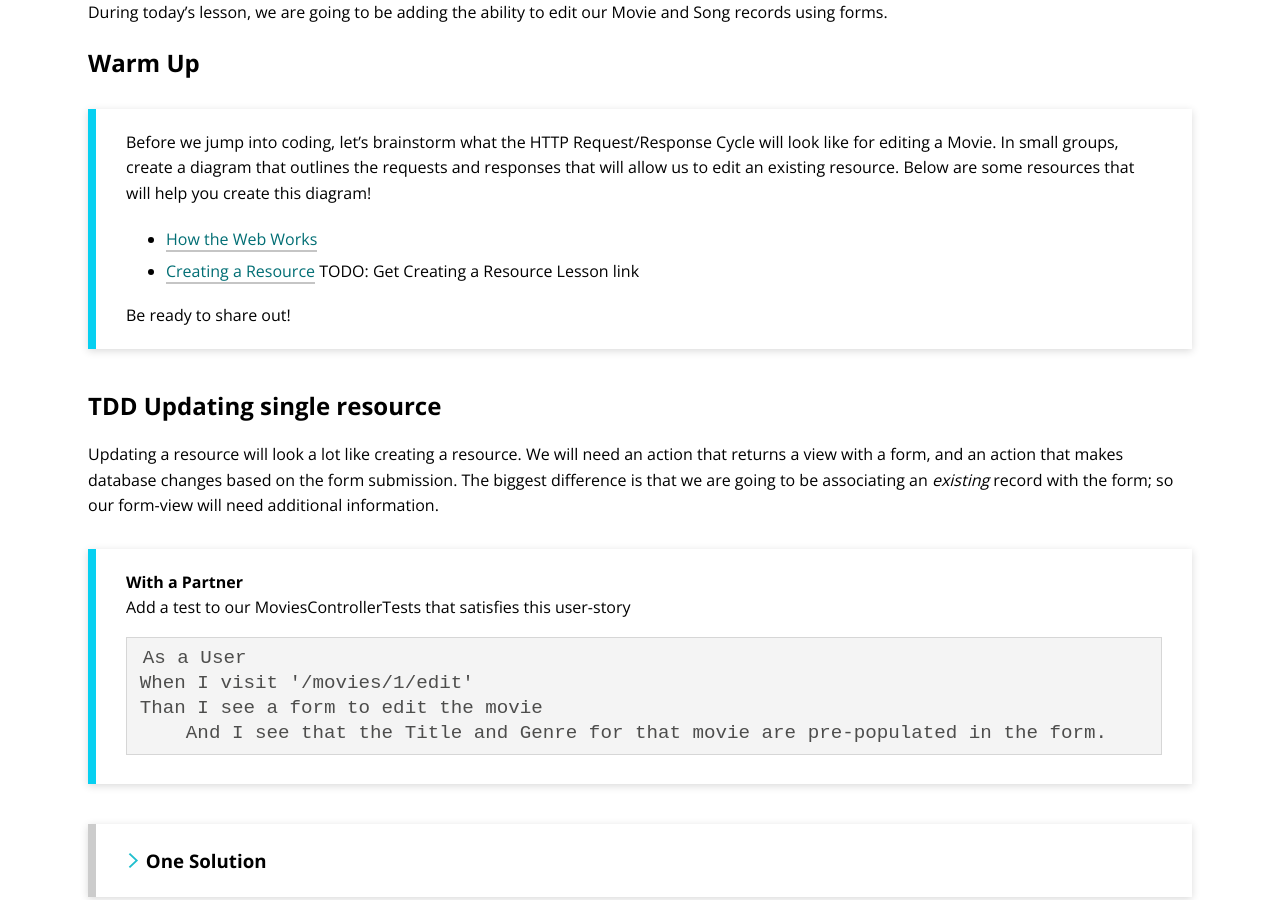
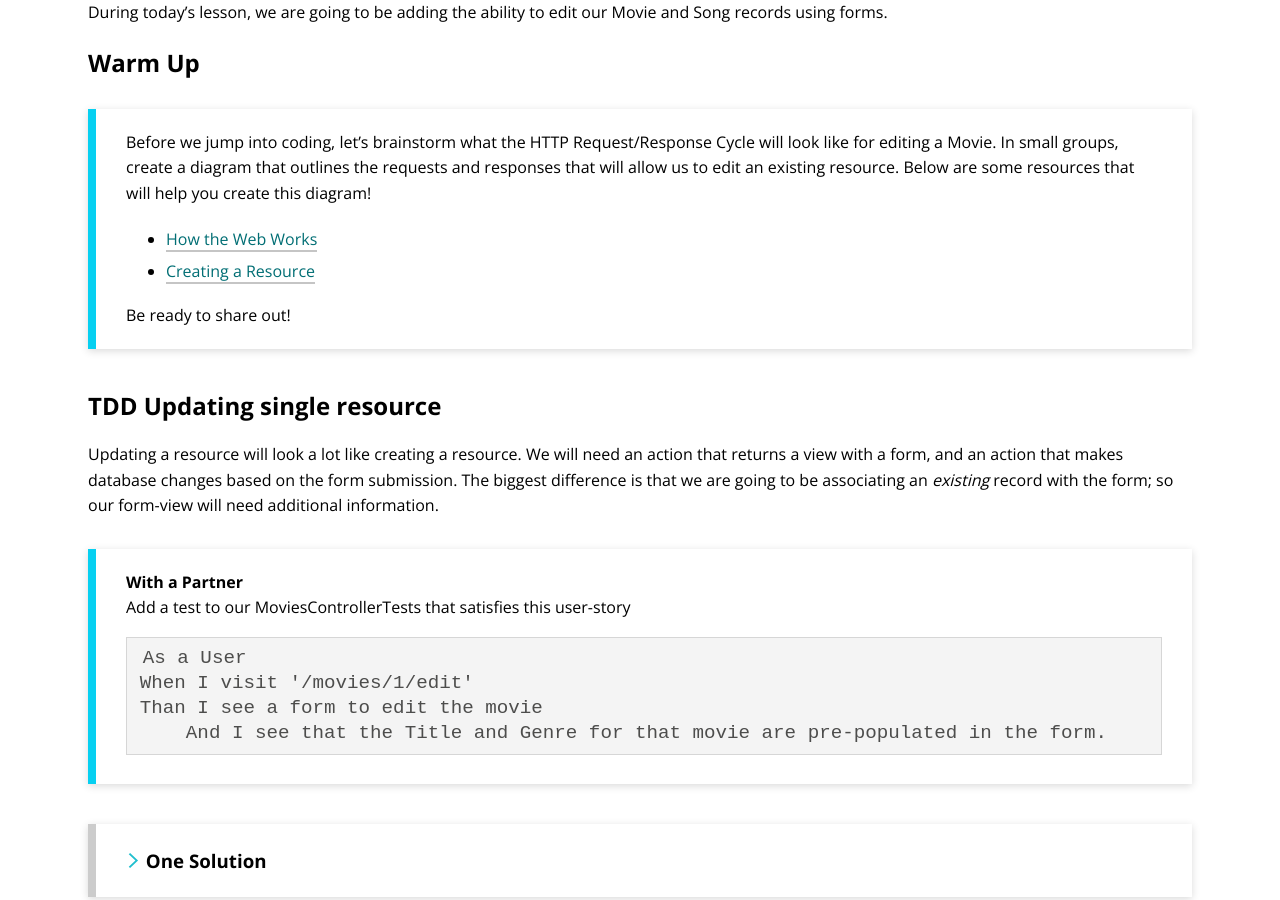
Before and after one commit to turingschool/launch-curriculum, a Jekyll site: the page built from module3/lessons/Week4/UpdatingResources.md, in a window 1280 px wide and 900 px high, scrolled down 389 px. Built offline with Jekyll 4.4.1, drawn with Linux system fonts in a browser that asks for light colours; nearby versions of some CDN libraries; comment, search, counter and statistics services are not loaded.

Commit message:
Add link to Creating a Resource

```diff
--- a/module3/lessons/Week4/UpdatingResources.md
+++ b/module3/lessons/Week4/UpdatingResources.md
@@ -15,7 +15,7 @@
 
 Before we jump into coding, let's brainstorm what the HTTP Request/Response Cycle will look like for editing a Movie.  In small groups, create a diagram that outlines the requests and responses that will allow us to edit an existing resource.  Below are some resources that will help you create this diagram!
 * [How the Web Works](/module3/lessons/week1/HowTheWebWorks)
-* [Creating a Resource]() TODO: Get Creating a Resource Lesson link
+* [Creating a Resource](module3/lessons/Week3/CreateSingleResource.md)
 
 Be ready to share out!
 
```
